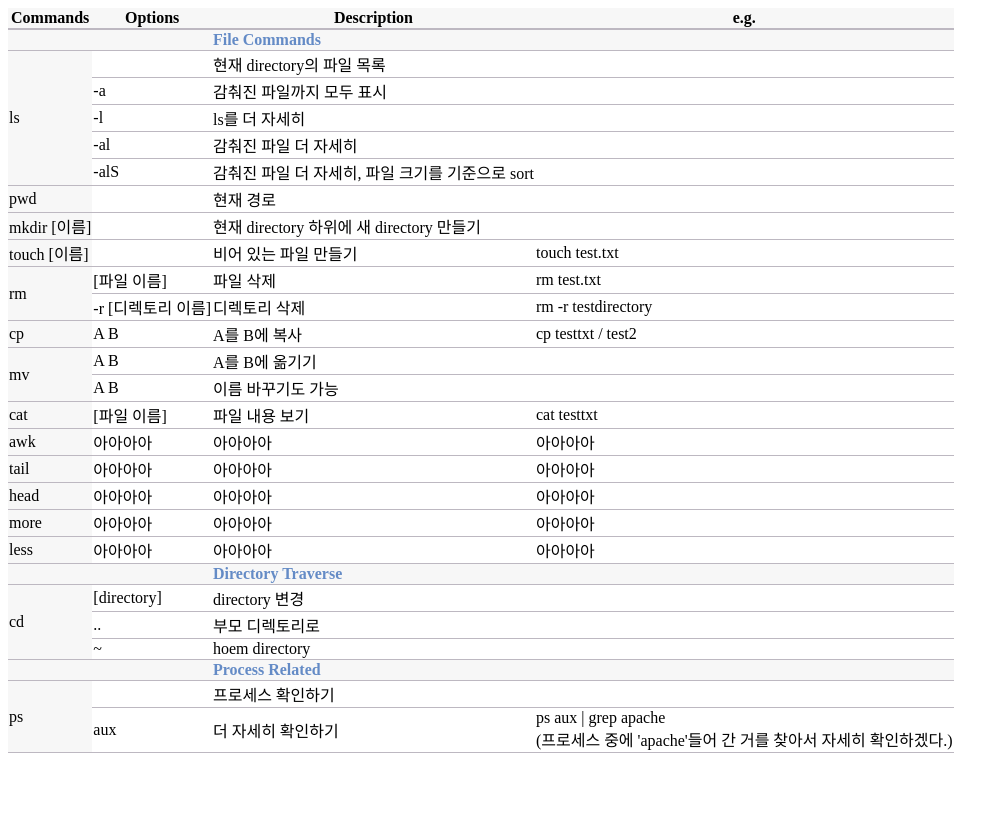
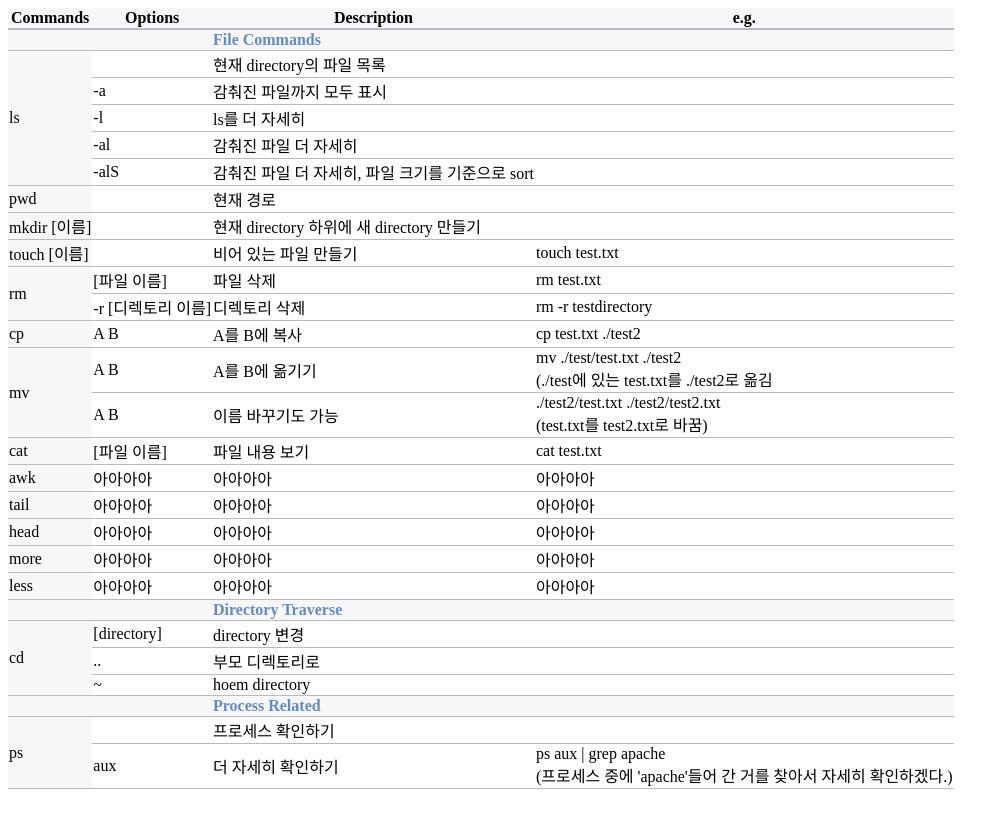
Before and after one commit to finddme/finddme.github.io, a Jekyll site: the page built from _posts/2022-01-12-Linux.md, in a window 1280 px wide. Shown: the top 828 px of the page, without its empty margins (0-1006 px from the left). Built offline with Jekyll 4.4.1, drawn with Linux system fonts in a browser that asks for light colours.

Commit message:
Update 2022-01-12-Linux.md

```diff
--- a/_posts/2022-01-12-Linux.md
+++ b/_posts/2022-01-12-Linux.md
@@ -54,10 +54,10 @@ tag: Linux
        <tr><td class="line3" rowspan="1">touch [이름]</td><td class="line"> </td><td class="line">비어 있는 파일 만들기</td><td class="line">touch test.txt</td></tr>
        <tr><td class="line3" rowspan="2">rm</td><td class="line">[파일 이름]</td><td class="line">파일 삭제</td><td class="line">rm test.txt</td></tr>
        <tr><td class="line">-r [디렉토리 이름]</td><td class="line">디렉토리 삭제</td><td class="line">rm -r testdirectory</td></tr>
-       <tr><td class="line3" rowspan="1">cp</td><td class="line">A B</td><td class="line">A를 B에 복사</td><td class="line">cp testtxt  &#47; test2 </td></tr>
-       <tr><td class="line3" rowspan="2">mv</td><td class="line">A B</td><td class="line">A를 B에 옮기기</td><td class="line"> </td></tr>
-       <tr><td class="line">A B</td><td class="line">이름 바꾸기도 가능</td><td class="line"> </td></tr>
-       <tr><td class="line3" rowspan="1">cat</td><td class="line">[파일 이름]</td><td class="line">파일 내용 보기</td><td class="line">cat testtxt</td></tr>
+       <tr><td class="line3" rowspan="1">cp</td><td class="line">A B</td><td class="line">A를 B에 복사</td><td class="line">cp test&#46;txt  &#46;&#47;test2 </td></tr>
+       <tr><td class="line3" rowspan="2">mv</td><td class="line">A B</td><td class="line">A를 B에 옮기기</td><td class="line">mv &#46;&#47;test&#47;test&#46;txt &#46;&#47;test2<br>(&#46;&#47;test에 있는 test&#46;txt를 &#46;&#47;test2로 옮김</td></tr>
+       <tr><td class="line">A B</td><td class="line">이름 바꾸기도 가능</td><td class="line">&#46;&#47;test2&#47;test&#46;txt &#46;&#47;test2/test2&#46;txt<br>(test.txt를 test2.txt로 바꿈)</td></tr>
+       <tr><td class="line3" rowspan="1">cat</td><td class="line">[파일 이름]</td><td class="line">파일 내용 보기</td><td class="line">cat test&#46;txt</td></tr>
        <tr><td class="line3" rowspan="1">awk</td><td class="line">아아아아</td><td class="line">아아아아</td><td class="line">아아아아</td></tr>
        <tr><td class="line3" rowspan="1">tail</td><td class="line">아아아아</td><td class="line">아아아아</td><td class="line">아아아아</td></tr>
        <tr><td class="line3" rowspan="1">head</td><td class="line">아아아아</td><td class="line">아아아아</td><td class="line">아아아아</td></tr>
```
